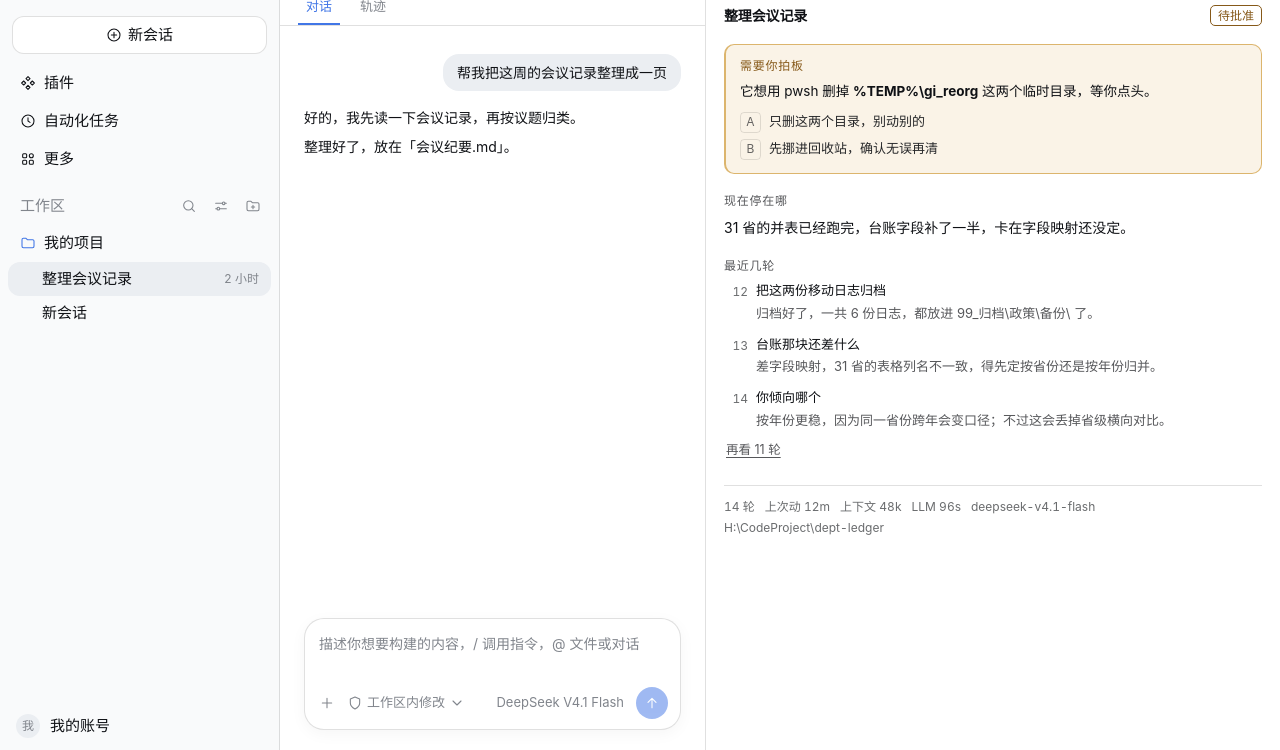
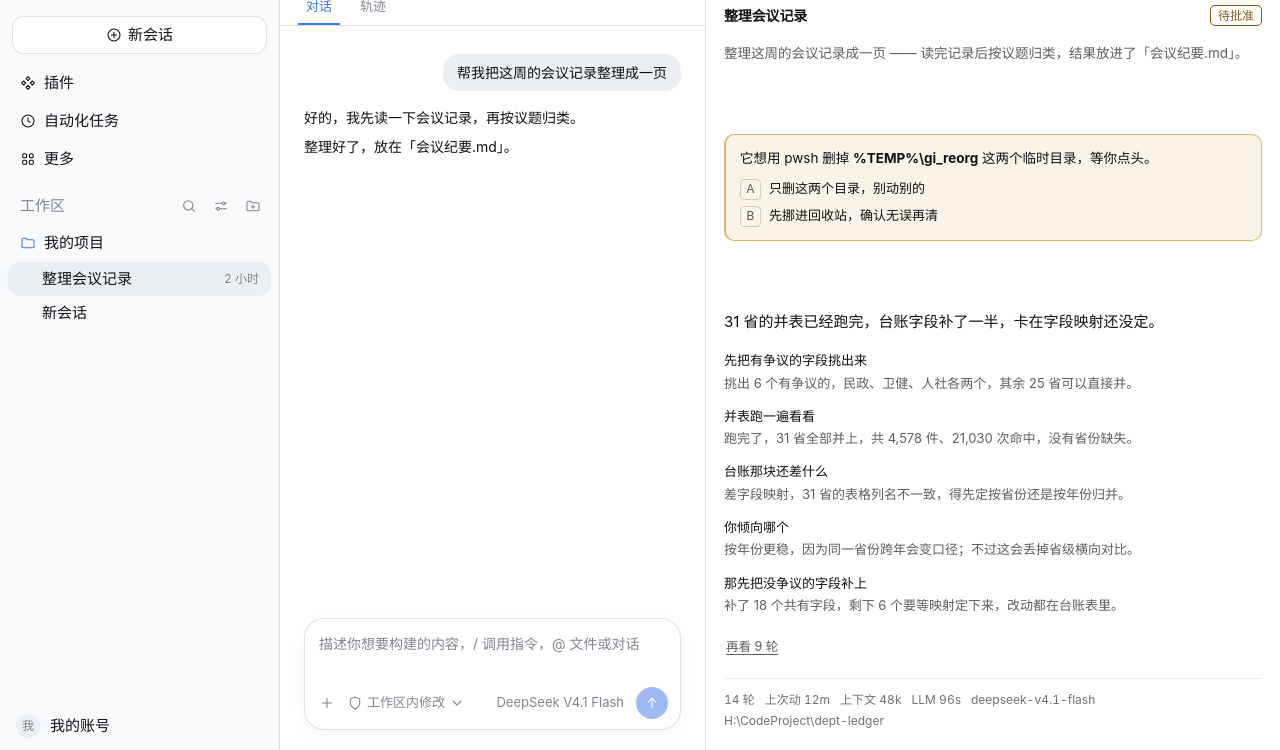
Before and after one commit to z1lyA/dsh-catchup, a website: page design/catchup.html in a window 1280 px wide. Shown: the part 50-800 px from the top of the page. Drawn offline with Linux system fonts and the light colour scheme.

Commit message:
feat: a third block for what the session is about; drop the section labels
Three blocks that fill the panel height instead of leaving the bottom empty:
what this session is about, what waits on you, where it stands.

- The intro comes from the goal when the session declares one, otherwise from
  how it began (opening request + opening reply), and stays silent for a
  single-turn session where it would just repeat the last line.
- Section labels are gone. Typography and the amber block carry the structure,
  which is the rule: no slogans, no hint text, no secondary labels.
- The turn list no longer repeats the last turn — that turn is the paragraph
  above it now. It shows the six before it, numbered by nothing.
- Blocks distribute the leftover height evenly (space-between) rather than
  dumping it at the bottom.

```diff
--- a/design/catchup.html
+++ b/design/catchup.html
@@ -10,24 +10,32 @@
 <style>
   /* ── 接上：右侧栏面板 ───────────────────────────────────────── */
   [data-slot="main"] {
-    /* 用 currentColor 混出来的灰和琥珀：深浅色自动跟着走，不依赖 data-theme 是否存在。
+    /* 灰阶和琥珀都从 currentColor 混出来：深浅色自动跟着走，不依赖 data-theme 是否存在。
        DSH 自己的 --dsh-muted 在白底只有 3.7:1，这里要 ≥ 4.5:1。 */
-    --cu-soft: color-mix(in oklab, currentColor 70%, transparent);
-    --cu-mute: color-mix(in oklab, currentColor 62%, transparent);
+    --cu-soft: color-mix(in oklab, currentColor 68%, transparent);
+    --cu-mute: color-mix(in oklab, currentColor 60%, transparent);
     --cu-warn: color-mix(in oklab, #a86c08 80%, currentColor);
     --cu-warn-tint: color-mix(in oklab, #c98a1b 10%, transparent);
     --cu-warn-line: color-mix(in oklab, #c98a1b 60%, transparent);
-    display: flex;
-    flex-direction: column;
     height: 100%;
     overflow-y: auto;
     font-family: var(--dsh-font);
     color: var(--dsh-fg);
   }
 
-  [data-slot="main"] .cu { padding: 16px 18px 28px; display: grid; gap: 18px; }
+  /* 三块平均铺满高度：这是谁的会话 → 等你拍板 → 现在停在哪。
+     多余的空白平均分到块与块之间，不用间距硬填。 */
+  [data-slot="main"] .cu {
+    min-height: 100%;
+    box-sizing: border-box;
+    padding: 16px 18px 20px;
+    display: flex;
+    flex-direction: column;
+    justify-content: space-between;
+    gap: 20px;
+  }
+  [data-slot="main"] .cu-lead { display: flex; flex-direction: column; gap: 16px; }
 
-  /* 头部：会话名 + 状态 */
   [data-slot="main"] .cu-head { display: flex; align-items: center; gap: 8px; min-width: 0; }
   [data-slot="main"] .cu-title {
     font-size: 14px; font-weight: 600; letter-spacing: -0.01em;
@@ -38,48 +46,31 @@
     border: 1px solid currentColor; border-radius: 5px; white-space: nowrap;
   }
   [data-slot="main"] .cu-chip-warn { color: var(--cu-warn); }
-  [data-slot="main"] .cu-chip-run { color: var(--dsh-accent); }
 
-  /* 小节标题 */
-  [data-slot="main"] .cu-kicker {
-    font-size: 12px; letter-spacing: 0.06em; color: var(--cu-soft); margin-bottom: 6px;
+  /* 这是什么会话：比正文弱一档，它是背景不是重点 */
+  [data-slot="main"] .cu-intro { margin: 0; font-size: 13.5px; line-height: 1.7; color: var(--cu-soft); }
+
+  /* 等你拍板：唯一有颜色的块，颜色本身就是"停下来看这里" */
+  [data-slot="main"] .cu-hero {
+    border: 1px solid var(--cu-warn-line); border-left-width: 2px;
+    background: var(--cu-warn-tint); border-radius: 10px; padding: 13px 14px;
+  }
+  [data-slot="main"] .cu-ask { margin: 0; font-size: 13.5px; line-height: 1.6; }
+  [data-slot="main"] .cu-opts { list-style: none; margin: 10px 0 0; padding: 0; display: grid; gap: 6px; }
+  [data-slot="main"] .cu-opts li { display: flex; gap: 8px; align-items: baseline; font-size: 13px; line-height: 1.5; }
+  [data-slot="main"] .cu-key {
+    flex: 0 0 auto; width: 19px; height: 19px; border-radius: 4px;
+    border: 1px solid color-mix(in oklab, currentColor 25%, transparent);
+    font-size: 12px; line-height: 17px; text-align: center; color: var(--cu-soft);
   }
 
-  /* 需要你拍板：唯一有颜色的块 */
-  [data-slot="main"] .cu-hero {
-    border: 1px solid var(--cu-warn-line); border-left-width: 2px;
-    background: var(--cu-warn-tint); border-radius: 10px; padding: 12px 14px 13px;
-  }
-  [data-slot="main"] .cu-hero .cu-kicker { color: var(--cu-warn); }
-  [data-slot="main"] .cu-ask { margin: 0; font-size: 13.5px; line-height: 1.6; }
-  [data-slot="main"] .cu-opts { list-style: none; margin: 9px 0 0; padding: 0; display: grid; gap: 6px; }
-  [data-slot="main"] .cu-opts li {
-    display: flex; gap: 8px; align-items: baseline;
-    font-size: 13px; line-height: 1.5; color: var(--dsh-fg); opacity: 0.9;
-  }
-  [data-slot="main"] .cu-key {
-    flex: 0 0 auto; width: 19px; height: 19px; border-radius: 4px;
-    border: 1px solid var(--dsh-line); font-size: 12px; line-height: 17px;
-    text-align: center; color: var(--cu-soft);
-  }
+  [data-slot="main"] .cu-clear { display: flex; align-items: center; gap: 7px; font-size: 13px; color: var(--cu-soft); }
+  [data-slot="main"] .cu-clear svg { width: 15px; height: 15px; flex: 0 0 auto; opacity: 0.75; }
 
-  /* 没事等你：安静的一行 */
-  [data-slot="main"] .cu-clear {
-    display: flex; align-items: center; gap: 7px;
-    font-size: 13px; color: var(--cu-soft);
-  }
-  [data-slot="main"] .cu-clear svg { width: 15px; height: 15px; flex: 0 0 auto; opacity: 0.7; }
-
-  /* 现在停在哪 */
-  [data-slot="main"] .cu-now { margin: 0; font-size: 14px; line-height: 1.68; }
-
-  /* 最近几轮：左侧一条细轨 */
-  [data-slot="main"] .cu-turns { list-style: none; margin: 0; padding: 0 0 0 2px; display: grid; gap: 12px; }
-  [data-slot="main"] .cu-turn { display: grid; grid-template-columns: 22px 1fr; gap: 8px; }
-  [data-slot="main"] .cu-idx {
-    font-size: 12px; color: var(--cu-mute);
-    font-variant-numeric: tabular-nums; padding-top: 2px; text-align: right;
-  }
+  /* 现在停在哪：正文里最大的一档，紧贴它自己的几轮 */
+  [data-slot="main"] .cu-tail { display: flex; flex-direction: column; gap: 16px; }
+  [data-slot="main"] .cu-now { margin: 0; font-size: 15px; line-height: 1.65; }
+  [data-slot="main"] .cu-turns { list-style: none; margin: 0; padding: 0; display: grid; gap: 14px; }
   [data-slot="main"] .cu-you {
     margin: 0; font-size: 13px; line-height: 1.5; font-weight: 500;
     display: -webkit-box; -webkit-line-clamp: 1; -webkit-box-orient: vertical; overflow: hidden;
@@ -89,21 +80,20 @@
     display: -webkit-box; -webkit-line-clamp: 2; -webkit-box-orient: vertical; overflow: hidden;
   }
   [data-slot="main"] .cu-more {
-    margin-top: 6px; padding: 5px 2px; min-height: 28px; border: 0; background: none; cursor: pointer;
-    font: inherit; font-size: 12.5px; color: var(--cu-soft); text-decoration: underline;
-    text-underline-offset: 3px;
+    align-self: flex-start; margin-top: 2px; padding: 5px 2px; min-height: 28px;
+    border: 0; background: none; cursor: pointer; font: inherit; font-size: 12.5px;
+    color: var(--cu-soft); text-decoration: underline; text-underline-offset: 3px;
   }
-  [data-slot="main"] .cu-more:hover { color: var(--dsh-fg); }
+  [data-slot="main"] .cu-more:hover { color: inherit; }
 
-  /* 底部机器事实 */
+  /* 事实行，这三块之外的脚注 */
   [data-slot="main"] .cu-facts {
     display: flex; flex-wrap: wrap; gap: 3px 10px;
     font-size: 12px; color: var(--cu-mute); font-variant-numeric: tabular-nums;
-    border-top: 1px solid var(--dsh-line); padding-top: 12px; margin-top: 2px;
+    border-top: 1px solid color-mix(in oklab, currentColor 14%, transparent); padding-top: 12px;
   }
   [data-slot="main"] .cu-cwd { flex: 1 1 100%; word-break: break-all; }
 
-  /* 空会话 */
   [data-slot="main"] .cu-empty { padding: 40px 6px; text-align: center; color: var(--cu-soft); font-size: 13px; }
 </style>
 </head>
@@ -144,13 +134,15 @@
     <div data-slot="main">
       <!-- 插件面板：点会话顶栏按钮后右侧栏显示的内容 -->
       <div class="cu">
+        <div class="cu-lead">
           <div class="cu-head">
             <div class="cu-title">整理会议记录</div>
             <span class="cu-chip cu-chip-warn">待批准</span>
           </div>
+          <p class="cu-intro">整理这周的会议记录成一页 —— 读完记录后按议题归类，结果放进了「会议纪要.md」。</p>
+        </div>
 
         <section class="cu-hero">
-          <div class="cu-kicker">需要你拍板</div>
           <p class="cu-ask">它想用 pwsh 删掉 <b>%TEMP%\gi_reorg</b> 这两个临时目录，等你点头。</p>
           <ul class="cu-opts">
             <li><span class="cu-key">A</span>只删这两个目录，别动别的</li>
@@ -158,21 +150,16 @@
           </ul>
         </section>
 
-        <section>
-          <div class="cu-kicker">现在停在哪</div>
+        <div class="cu-tail">
           <p class="cu-now">31 省的并表已经跑完，台账字段补了一半，卡在字段映射还没定。</p>
-        </section>
-
-        <section>
-          <div class="cu-kicker">最近几轮</div>
           <ol class="cu-turns">
-            <li class="cu-turn"><span class="cu-idx">12</span><div><p class="cu-you">把这两份移动日志归档</p><p class="cu-it">归档好了，一共 6 份日志，都放进 99_归档\政策\备份\ 了。</p></div></li>
-            <li class="cu-turn"><span class="cu-idx">13</span><div><p class="cu-you">台账那块还差什么</p><p class="cu-it">差字段映射，31 省的表格列名不一致，得先定按省份还是按年份归并。</p></div></li>
-            <li class="cu-turn"><span class="cu-idx">14</span><div><p class="cu-you">你倾向哪个</p><p class="cu-it">按年份更稳，因为同一省份跨年会变口径；不过这会丢掉省级横向对比。</p></div></li>
+            <li><p class="cu-you">先把有争议的字段挑出来</p><p class="cu-it">挑出 6 个有争议的，民政、卫健、人社各两个，其余 25 省可以直接并。</p></li>
+            <li><p class="cu-you">并表跑一遍看看</p><p class="cu-it">跑完了，31 省全部并上，共 4,578 件、21,030 次命中，没有省份缺失。</p></li>
+            <li><p class="cu-you">台账那块还差什么</p><p class="cu-it">差字段映射，31 省的表格列名不一致，得先定按省份还是按年份归并。</p></li>
+            <li><p class="cu-you">你倾向哪个</p><p class="cu-it">按年份更稳，因为同一省份跨年会变口径；不过这会丢掉省级横向对比。</p></li>
+            <li><p class="cu-you">那先把没争议的字段补上</p><p class="cu-it">补了 18 个共有字段，剩下 6 个要等映射定下来，改动都在台账表里。</p></li>
           </ol>
-          <button class="cu-more" type="button">再看 11 轮</button>
-        </section>
-
+          <button class="cu-more" type="button">再看 9 轮</button>
           <footer class="cu-facts">
             <span>14 轮</span>
             <span>上次动 12m</span>
@@ -183,6 +170,7 @@
           </footer>
         </div>
       </div>
+    </div>
   </aside>
 </div>
 </body>
```
Also changed, not shown: docs/DETAIL.md (+12 -5 lines), test/logic.test.mjs (+37 -2 lines), test/render.test.mjs (+16 -7 lines), README.md, lib/client.js. Lines whose indentation alone changed are shown as unchanged.
